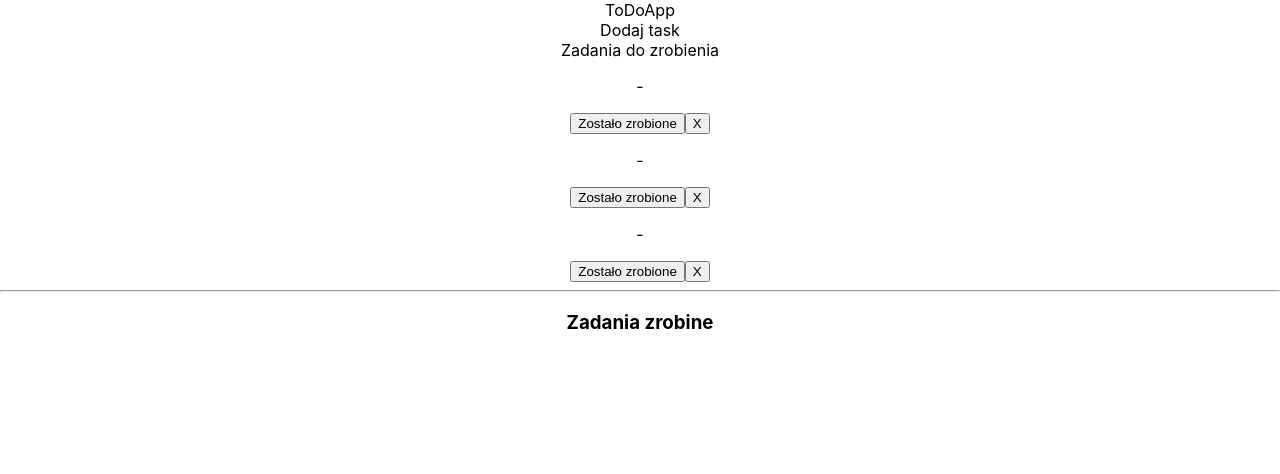
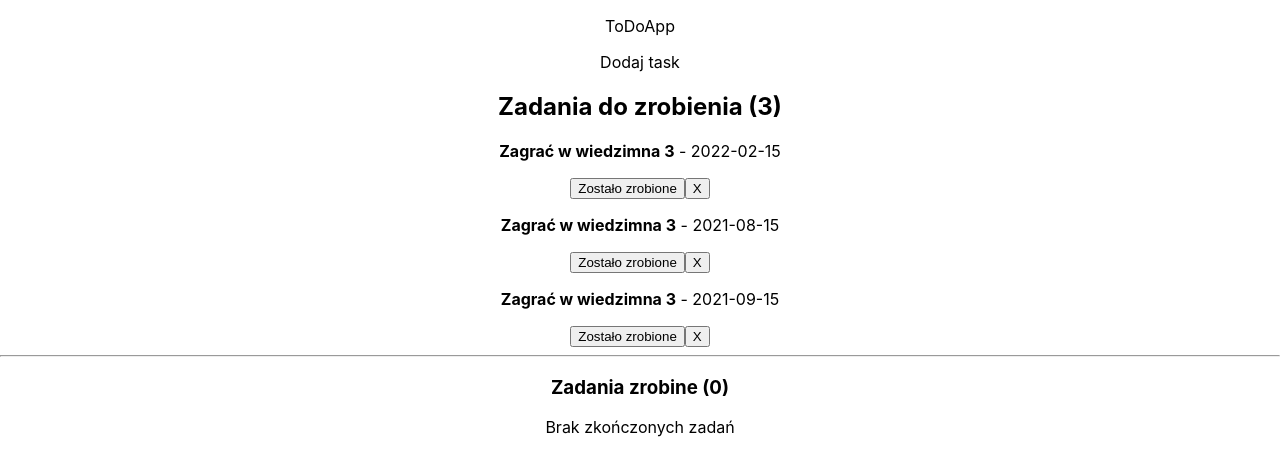
Before and after one commit to luciussulla/ReactToDoApp, a React (Create React App) app: page / in a window 1280 px wide. Shown: the top 474 px of the page. Built offline with nearby package versions, Linux system fonts and the light colour scheme.

Commit message:
Add done task and incomplete task functionality

```diff
--- a/src/components/AddTask.js
+++ b/src/components/AddTask.js
@@ -1,7 +1,5 @@
 import './AddTask.css'
 import React, {Component} from 'react'
-
-
 
 class AddTask extends Component {
    state = {}
--- a/src/components/App.js
+++ b/src/components/App.js
@@ -36,16 +36,34 @@ class App extends Component {
 
   deleteTask = (id) => {
     console.log("delete "+id)
+    const tasks = [...this.state.tasks]
+    const newTasks = tasks.filter(task => task.id!==id)
+    this.setState({
+      tasks: newTasks
+    })
   }
 
   changeTaskStatus = (id) => {
-    console.log("change w komponencie App " + id)
+    console.log("change w komponencie App "+id)
+    const tasks = [...this.state.tasks]
+    const changedStatusTasks = tasks.map(task=> {
+      if(task.id===id) {
+        task.active = false
+        return task
+      } else {
+        return task
+      }
+    })
+    this.setState({
+      tasks: changedStatusTasks
+    })
   }
 
   render(){
+    console.log(this.state.tasks)
     return (
       <div className="App">
-        ToDoApp
+        <p>ToDoApp</p>
         <AddTask/>
         <TaskList changeTaskStatus={this.changeTaskStatus} tasks={this.state.tasks} deleteTask={this.deleteTask}/>
       </div>
--- a/src/components/Task.js
+++ b/src/components/Task.js
@@ -1,12 +1,12 @@
 import React from 'react'
 
 const Task = (props)=> {
-  const {text, task, deleteTask, changeTaskStatus, data, finishDate, active} = props
+  const {deleteTask, changeTaskStatus, task} = props
 
   return (
     <div>
       <p>
-        <strong>{text}</strong> - <span>{finishDate}</span>
+        <strong>{task.text}</strong> - <span>{task.date}</span>
       </p>
       <button onClick={()=> changeTaskStatus(task.id)}>Zostało zrobione</button>
       <button onClick={()=> deleteTask(task.id)}>X</button>
--- a/src/components/TaskList.js
+++ b/src/components/TaskList.js
@@ -3,18 +3,29 @@ import React from 'react'
 import Task from './Task'
 
 const TaskList = (props)=> {
-  const tasks = props.tasks.map(task=> <Task changeTaskStatus={props.changeTaskStatus} deleteTask={props.deleteTask} key={task.id}  task={task}/> )
+  const activeTasks = []
+  const doneTasks = []
+
+  props.tasks.map(task=>{
+     const processedTask = <Task changeTaskStatus={props.changeTaskStatus} deleteTask={props.deleteTask} key={task.id} task={task}/>
+     task.active ? activeTasks.push(processedTask) : doneTasks.push(processedTask)
+  })
+
   return (
     <>
   <div className="active">
-    <div>Zadania do zrobienia</div>
-    {tasks}
+    <h2>Zadania do zrobienia ({activeTasks.length})</h2>
+    {activeTasks.length > 0 ? activeTasks : <p>Brak zadań - lucky you</p>}
+    {console.log(activeTasks)}
+    {console.log(doneTasks)}
   </div>
 
   <hr/>
 
   <div className="done">
-    <h3>Zadania zrobine</h3>
+    <h3>Zadania zrobine ({doneTasks.length})</h3>
+    {doneTasks.length > 5 && <span style={{fontSize: 10}}>Wyświetlonych jest jedynie 5 ostatnich elementów</span>}
+    {doneTasks.length > 0 ? doneTasks.slice(0,5) : <p>Brak zkończonych zadań</p>}
   </div>
   </>
   )
```
